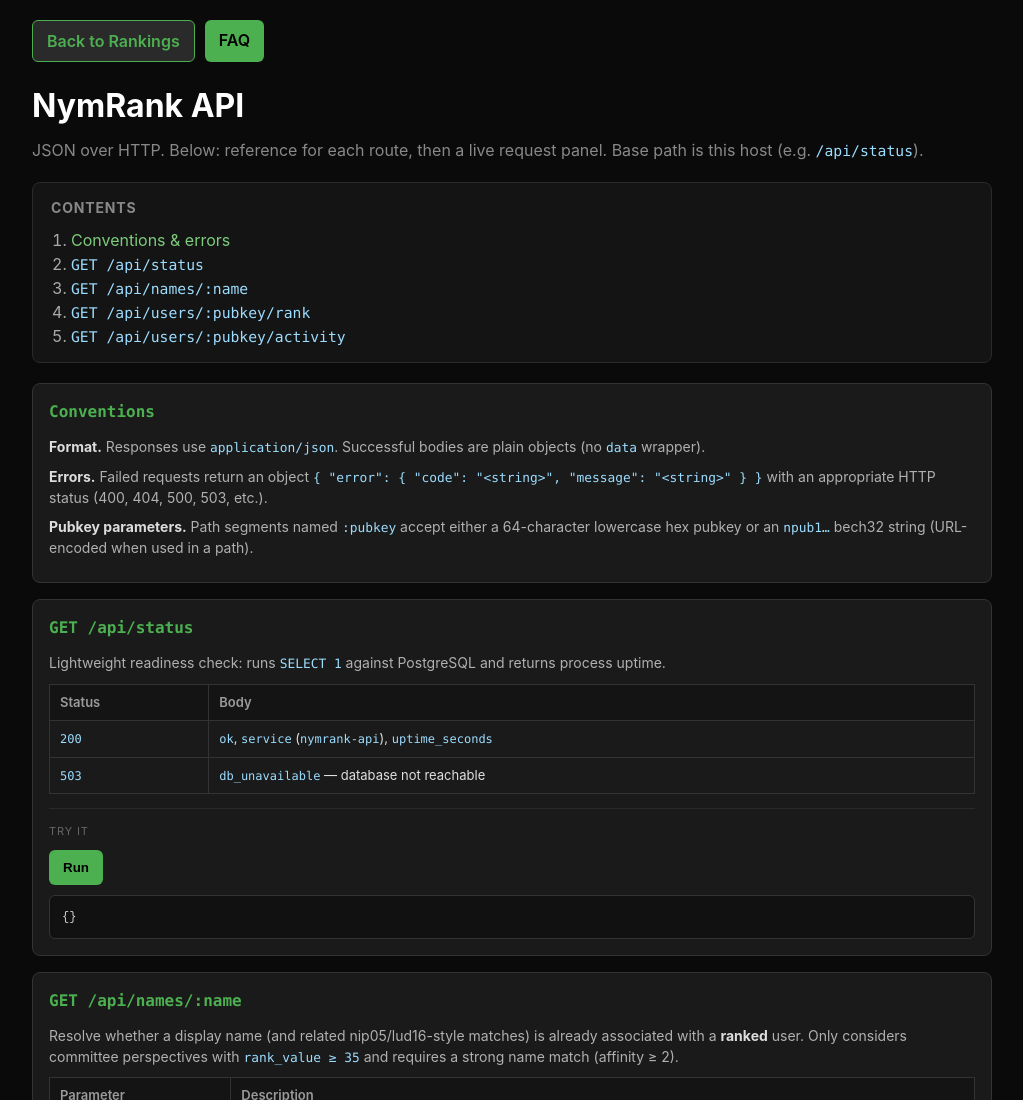
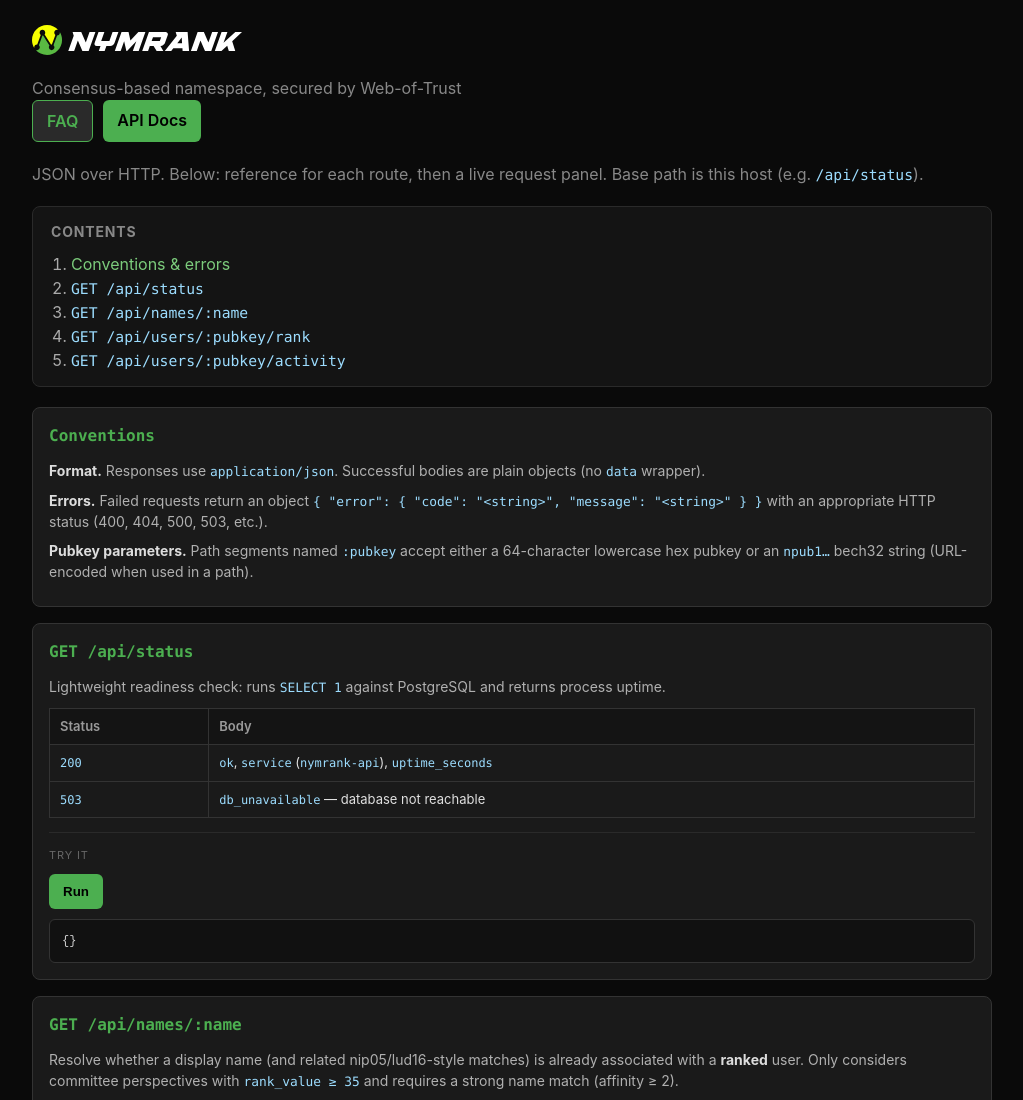
Before and after one commit to design-rrr/nymrank, a website: page public/api-docs.html in a window 1280 px wide. Shown: the top 1100 px of the page, without its empty margins (128-1151 px from the left). Drawn offline with Linux system fonts and the light colour scheme.

Commit message:
Add logo and update API layout and navigation links

```diff
--- a/public/api-docs.html
+++ b/public/api-docs.html
@@ -43,11 +43,27 @@
 </head>
 <body>
   <div class="container">
-    <div class="top-nav">
-      <a class="nav-link back" href="/">Back to Rankings</a>
-      <a class="nav-link faq" href="/faq">FAQ</a>
+<div class="page-header">
+      <a href="/" class="brand">
+        <h1><svg width="210" height="30" alt="NYMRANK" title="NYMRANK" viewBox="0 0 210 30" fill="none" xmlns="http://www.w3.org/2000/svg">
+          <path d="M189.564 7.05859H195.423L191.545 17.8727L203.32 7.05859H210L200.206 16.2068L203.263 25.8915H196.81L195.225 20.8092L189.45 25.8915H182.827L189.564 7.05859Z" fill="white"></path>
+          <path d="M158.897 25.8915L165.634 7.05859H171.861L176.305 17.2233H176.503L180.154 7.05859H186.013L179.277 25.8915H173.022L168.578 15.7551H168.38L164.757 25.8915H158.897Z" fill="white"></path>
+          <path d="M144.804 10.7009L143.7 7.05859H155.616L157.088 25.8915H150.606L150.437 23.2374H141.322L139.228 25.8915H132.774L144.804 10.7009ZM149.729 12.5362L145.313 18.1268H150.069L149.729 12.5362Z" fill="white"></path>
+          <path d="M116.069 25.8915H110.21L116.946 7.05859H133.052C133.561 7.05859 134.014 7.1433 134.439 7.28448C134.835 7.45389 135.175 7.65154 135.429 7.93389C135.656 8.21624 135.826 8.5833 135.882 8.97859C135.939 9.37389 135.854 9.82565 135.684 10.3339L133.024 17.7598C132.854 18.2115 132.599 18.6351 132.288 19.0021C131.948 19.3692 131.58 19.6798 131.184 19.9621C130.759 20.2445 130.306 20.4704 129.825 20.6398C129.344 20.8092 128.891 20.9504 128.438 21.0068L131.297 25.8915H124.645L121.588 21.0351H117.796L116.069 25.8915ZM120.994 12.1409L119.635 15.9527H127.815L129.174 12.1409H120.994Z" fill="white"></path>
+          <path d="M82.7969 25.8915L89.5334 7.05859H96.553L98.4211 15.5292L106.375 7.05859H113.394L106.658 25.8915H100.799L104.28 16.1504L95.0811 25.8915H94.3735L92.1374 16.1504L88.656 25.8915H82.7969Z" fill="white"></path>
+          <path d="M72.6578 25.8915H66.7987L68.5253 21.0351H65.2986C64.7891 21.0351 64.3079 20.9786 63.9116 20.8092C63.5154 20.668 63.1757 20.4421 62.9493 20.1598C62.6945 19.8774 62.553 19.5386 62.4964 19.1433C62.4398 18.748 62.4964 18.268 62.6945 17.7598L66.5157 7.05859H72.3747L69.2046 15.9527H77.3847L80.5548 7.05859H86.4139L82.5927 17.7598C82.3946 18.268 82.1116 18.748 81.7719 19.1433C81.4322 19.5386 81.036 19.8774 80.5831 20.1598C80.1302 20.4421 79.649 20.668 79.1396 20.8092C78.6301 20.9786 78.1206 21.0351 77.6111 21.0351H74.3844L72.6578 25.8915Z" fill="white"></path>
+          <path d="M41.7177 10.7009L40.6138 7.05859H49.2468L53.6906 17.2233H53.8887L57.54 7.05859H63.3991L56.6626 25.8915H50.4073L45.9634 15.7551H45.7653L42.1423 25.8915H36.2832L41.7177 10.7009Z" fill="white"></path>
+          <path d="M27.7982 7.06445C29.2397 9.36639 30.0738 12.0858 30.0738 15C30.0738 23.2843 23.3416 30 15.037 30C10.4823 30 6.40106 27.9796 3.64355 24.7886C4.04814 25.0164 4.51441 25.1471 5.01137 25.1471C6.55772 25.1471 7.81135 23.8896 7.81135 22.3385C7.81133 21.5105 7.454 20.7664 6.8858 20.2524L10.4537 10.4698C10.6815 10.4679 10.9032 10.4387 11.1149 10.3853L17.4478 20.5953C17.0694 21.0742 16.8436 21.6799 16.8436 22.3385C16.8436 23.8895 18.0969 25.147 19.6431 25.1471C21.1895 25.1471 22.4431 23.8896 22.4431 22.3385C22.4431 21.5106 22.0861 20.7664 21.518 20.2524L25.0859 10.4698C26.6215 10.4572 27.8625 9.20489 27.8625 7.66159C27.8625 7.45663 27.8397 7.25693 27.7982 7.06445Z" fill="#59B942"></path>
+          <path d="M15.0369 0C19.5913 0 23.6724 2.02026 26.4299 5.21097C26.0254 4.9834 25.5592 4.85294 25.0625 4.85294C23.5161 4.85296 22.2625 6.11045 22.2625 7.66156C22.2625 8.57479 22.6973 9.38597 23.3703 9.8989L19.8551 19.5376C19.7852 19.5323 19.7143 19.5298 19.643 19.5298C19.4096 19.5298 19.1826 19.5589 18.9658 19.613L12.6304 9.39913C13.0061 8.92109 13.2302 8.31757 13.2303 7.66156C13.2303 6.11051 11.977 4.85305 10.4307 4.85294C8.88434 4.85294 7.63073 6.11044 7.63073 7.66156C7.63075 8.57485 8.06548 9.38597 8.73854 9.8989L5.22291 19.5376C5.15306 19.5323 5.08247 19.5298 5.01129 19.5298C3.46494 19.5298 2.21134 20.7873 2.21131 22.3384C2.21131 22.5432 2.23374 22.7428 2.27523 22.9351C0.833869 20.6333 0 17.914 0 15C0 6.71573 6.73224 0 15.0369 0Z" fill="#F7FF00"></path>
+          </svg>
+        </h1>
+      </a>
+        <div class="subtitle" style="color: #888;margin-top:0;margin-bottom: 0;">Consensus-based namespace, secured by Web-of-Trust</div>
+      <nav class="top-nav" style=f"loat: right; align-items: center; flex-shrink: 0; margin-top: -84px" aria-label="Site links">
+        <a class="nav-link back" href="/faq">FAQ</a>
+        <a class="nav-link faq" href="/api-docs">API Docs</a>
+      </nav>
     </div>
-    <h1>NymRank API</h1>
     <p class="lead">JSON over HTTP. Below: reference for each route, then a live request panel. Base path is this host (e.g. <code>/api/status</code>).</p>
 
     <nav class="toc" aria-label="On this page">
```
